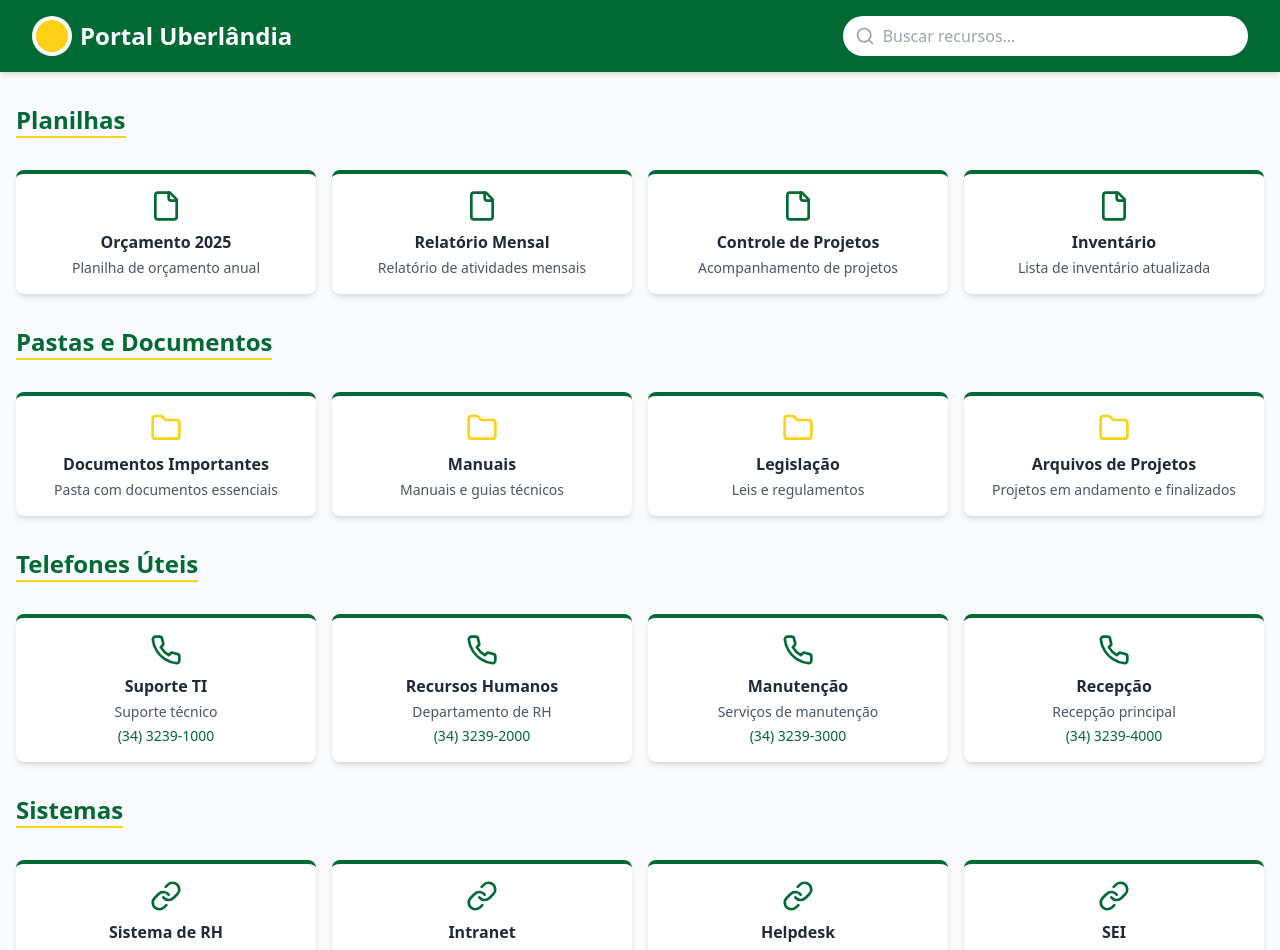
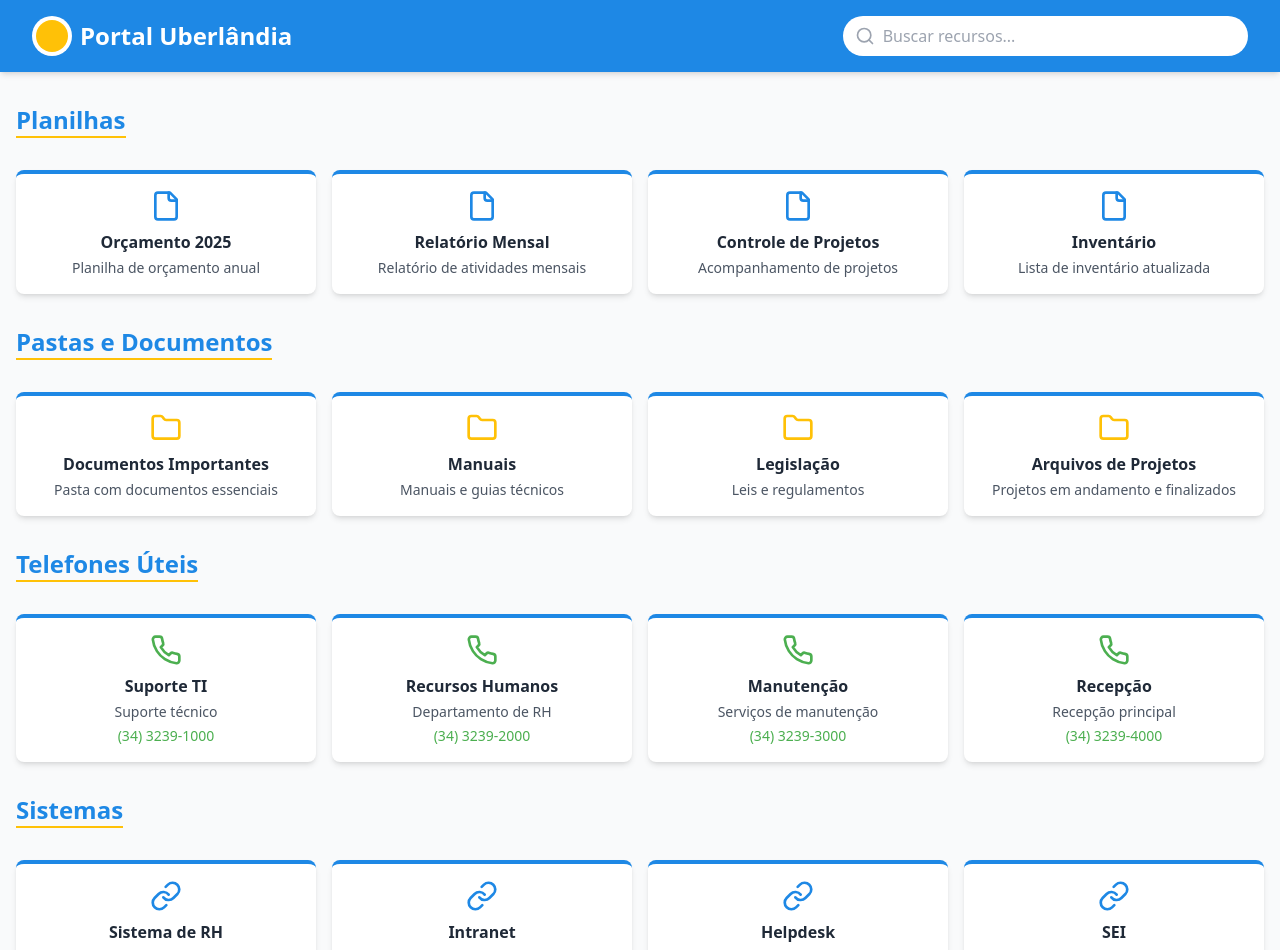
Before and after one commit to davidnsilvajr/uberlandia-central-info, a React (Vite) app: page / in a window 1280 px wide. Shown: the top 950 px of the page. Built offline with nearby package versions, Linux system fonts and the light colour scheme.

Commit message:
Refactor: Update color scheme
Update the color scheme to use blue, yellow, and green, with blue as the primary color.

```diff
--- a/src/components/Footer.tsx
+++ b/src/components/Footer.tsx
@@ -5,11 +5,11 @@ const Footer: React.FC = () => {
   const currentYear = new Date().getFullYear();
 
   return (
-    <footer className="bg-uberlandia-green text-white py-4 mt-8">
+    <footer className="bg-uberlandia-blue text-white py-4 mt-8">
       <div className="container mx-auto px-4 text-center">
         <p>© {currentYear} Prefeitura Municipal de Uberlândia. Todos os direitos reservados.</p>
         <div className="flex justify-center mt-3 space-x-2">
-          <div className="w-3 h-3 bg-uberlandia-green rounded-full border-2 border-white"></div>
+          <div className="w-3 h-3 bg-uberlandia-blue rounded-full border-2 border-white"></div>
           <div className="w-3 h-3 bg-uberlandia-yellow rounded-full"></div>
           <div className="w-3 h-3 bg-white rounded-full"></div>
         </div>
--- a/src/components/Header.tsx
+++ b/src/components/Header.tsx
@@ -12,7 +12,7 @@ const Header: React.FC<HeaderProps> = ({ onSearch }) => {
   };
 
   return (
-    <header className="bg-uberlandia-green text-white shadow-md">
+    <header className="bg-uberlandia-blue text-white shadow-md">
       <div className="container mx-auto py-4 px-4 sm:px-6 lg:px-8">
         <div className="flex flex-col md:flex-row justify-between items-center">
           <div className="flex items-center mb-4 md:mb-0">
--- a/src/components/ResourceCard.tsx
+++ b/src/components/ResourceCard.tsx
@@ -21,13 +21,13 @@ const ResourceCard: React.FC<ResourceCardProps> = ({ resource }) => {
   const getIcon = () => {
     switch (resource.type) {
       case 'spreadsheet':
-        return <File className="h-8 w-8 text-uberlandia-green" />;
+        return <File className="h-8 w-8 text-uberlandia-blue" />;
       case 'folder':
         return <Folder className="h-8 w-8 text-uberlandia-yellow" />;
       case 'phone':
         return <Phone className="h-8 w-8 text-uberlandia-green" />;
       case 'system':
-        return <LinkIcon className="h-8 w-8 text-uberlandia-green" />;
+        return <LinkIcon className="h-8 w-8 text-uberlandia-blue" />;
       default:
         return <LinkIcon className="h-8 w-8 text-gray-500" />;
     }
@@ -41,7 +41,7 @@ const ResourceCard: React.FC<ResourceCardProps> = ({ resource }) => {
 
   return (
     <div
-      className="card-link animate-fade-in border-t-4 border-uberlandia-green"
+      className="card-link animate-fade-in border-t-4 border-uberlandia-blue"
       onClick={handleClick}
     >
       <div className="mb-2">{getIcon()}</div>
--- a/src/index.css
+++ b/src/index.css
@@ -14,16 +14,16 @@
     --popover: 0 0% 100%;
     --popover-foreground: 222.2 84% 4.9%;
 
-    --primary: 153 100% 20%;  /* Uberlândia green */
+    --primary: 210 79% 51%;  /* Blue as primary color */
     --primary-foreground: 210 40% 98%;
 
-    --secondary: 47 98% 54%;  /* Uberlândia yellow */
+    --secondary: 45 100% 51%;  /* Yellow */
     --secondary-foreground: 222.2 47.4% 11.2%;
 
     --muted: 210 40% 96.1%;
     --muted-foreground: 215.4 16.3% 46.9%;
 
-    --accent: 153 100% 20%; /* Uberlândia green as accent */
+    --accent: 122 39% 49%; /* Green as accent */
     --accent-foreground: 210 40% 98%;
 
     --destructive: 0 84.2% 60.2%;
@@ -31,7 +31,7 @@
 
     --border: 214.3 31.8% 91.4%;
     --input: 214.3 31.8% 91.4%;
-    --ring: 153 100% 20%; /* Uberlândia green */
+    --ring: 210 79% 51%; /* Blue as ring */
 
     --radius: 0.5rem;
 
@@ -55,16 +55,16 @@
     --popover: 222.2 84% 4.9%;
     --popover-foreground: 210 40% 98%;
 
-    --primary: 153 100% 20%;  /* Uberlândia green */
+    --primary: 210 79% 51%;  /* Blue as primary color */
     --primary-foreground: 0 0% 98%;
 
-    --secondary: 47 98% 54%;  /* Uberlândia yellow */
+    --secondary: 45 100% 51%;  /* Yellow */
     --secondary-foreground: 222.2 47.4% 11.2%;
 
     --muted: 217.2 32.6% 17.5%;
     --muted-foreground: 215 20.2% 65.1%;
 
-    --accent: 153 100% 20%; /* Uberlândia green as accent */
+    --accent: 122 39% 49%; /* Green as accent */
     --accent-foreground: 210 40% 98%;
 
     --destructive: 0 62.8% 30.6%;
@@ -72,7 +72,7 @@
 
     --border: 217.2 32.6% 17.5%;
     --input: 217.2 32.6% 17.5%;
-    --ring: 153 100% 20%; /* Uberlândia green */
+    --ring: 210 79% 51%; /* Blue as ring */
 
     --sidebar-background: 240 5.9% 10%;
     --sidebar-foreground: 240 4.8% 95.9%;
@@ -101,10 +101,10 @@
   }
 
   .search-input {
-    @apply w-full px-4 py-2 rounded-full border border-gray-300 focus:outline-none focus:ring-2 focus:ring-uberlandia-green;
+    @apply w-full px-4 py-2 rounded-full border border-gray-300 focus:outline-none focus:ring-2 focus:ring-uberlandia-blue;
   }
 
   .section-title {
-    @apply text-2xl font-bold mb-4 text-uberlandia-green;
+    @apply text-2xl font-bold mb-4 text-uberlandia-blue;
   }
 }
--- a/tailwind.config.ts
+++ b/tailwind.config.ts
@@ -63,10 +63,11 @@ export default {
 					border: 'hsl(var(--sidebar-border))',
 					ring: 'hsl(var(--sidebar-ring))'
 				},
-				// Uberlândia flag colors
+				// Updated Uberlândia colors with blue as primary
 				uberlandia: {
-					green: '#006934',
-					yellow: '#FDD116',
+					blue: '#1E88E5',   // Primary blue
+					green: '#4CAF50',  // Secondary green
+					yellow: '#FFC107', // Secondary yellow
 					white: '#FFFFFF',
 				},
 			},
```
